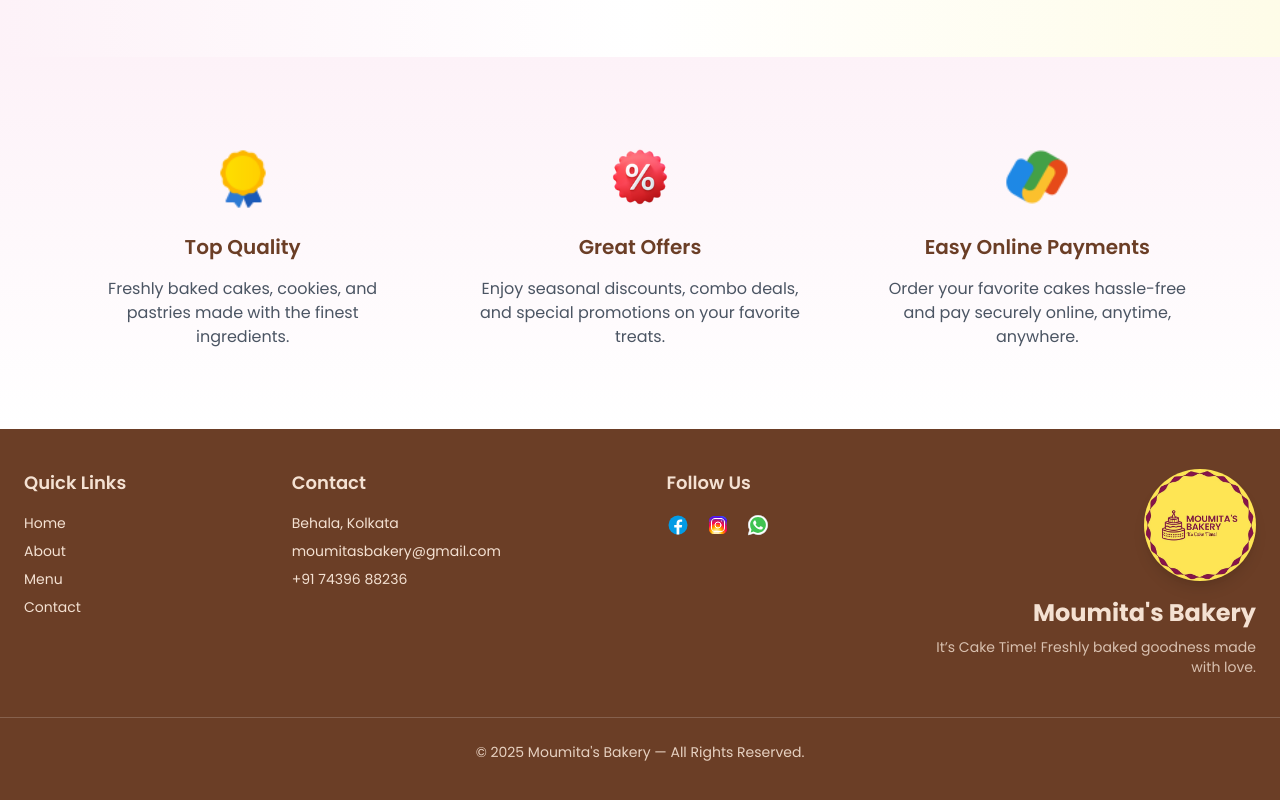
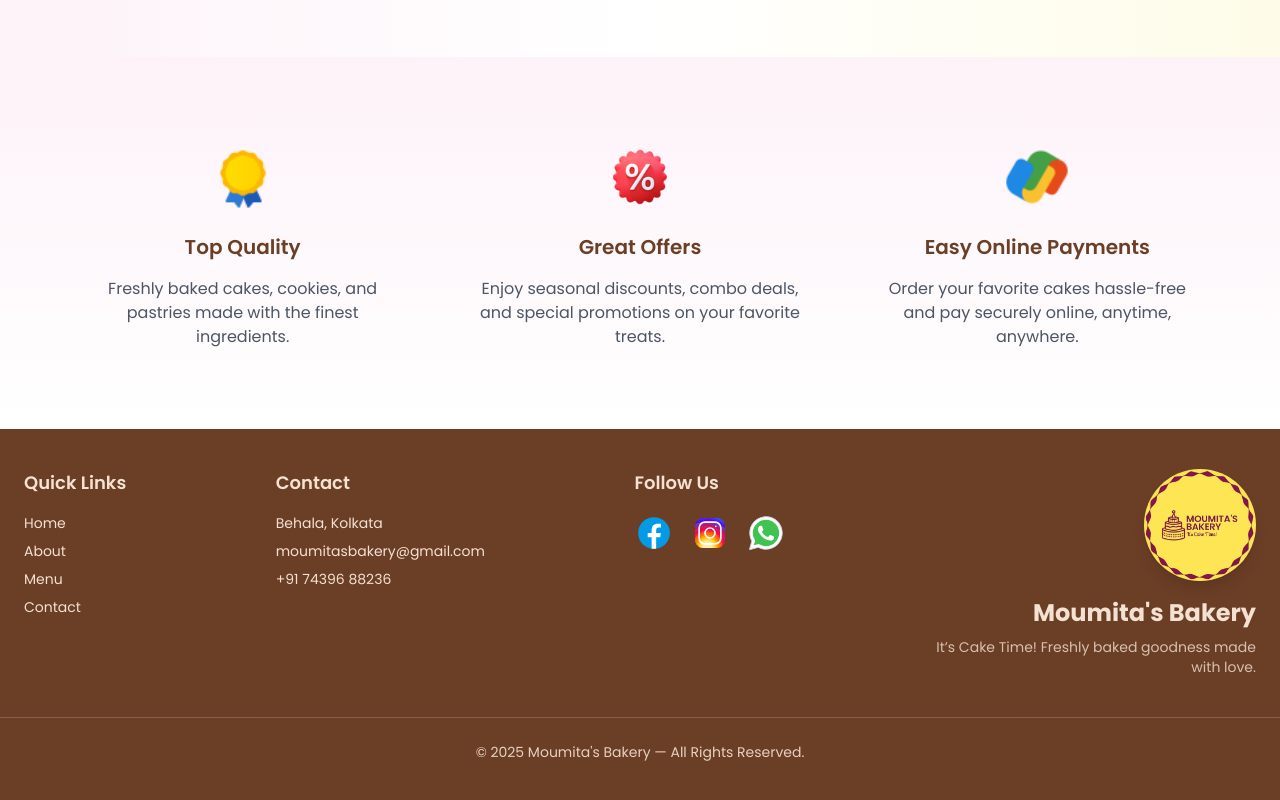
Before and after one commit to moumitabanik/moumitasbakery.github.io, a website: page index.html in a window 1280 px wide. Shown: the part 2187-2987 px from the top of the page. Drawn offline with nearby package versions, Linux system fonts and the light colour scheme; no server answers.

Commit message:
width height changed in footer

```diff
--- a/index.html
+++ b/index.html
@@ -305,13 +305,13 @@
             <h4 class="font-semibold text-lg mb-4">Follow Us</h4>
             <div class="flex gap-4 justify-center md:justify-start">
               <a href="https://www.facebook.com/MoumitasBakery" target="_blank" class="hover:scale-110 transition-transform">
-                <img src="assets/icons/facebook.svg" alt="Facebook" class="w-6 h-6">
+                <img src="assets/icons/facebook.svg" alt="Facebook" class="w-10 h-10">
               </a>
               <a href="https://www.instagram.com/bakerybymoumita" target="_blank" class="hover:scale-110 transition-transform">
-                <img src="assets/icons/instagram.svg" alt="Instagram" class="w-6 h-6">
+                <img src="assets/icons/instagram.svg" alt="Instagram" class="w-10 h-10">
               </a>
               <a href="https://wa.me/c/917439688236" target="_blank" class="hover:scale-110 transition-transform">
-                <img src="assets/icons/whatsapp.svg" alt="WhatsApp" class="w-6 h-6">
+                <img src="assets/icons/whatsapp.svg" alt="WhatsApp" class="w-10 h-10">
               </a>
             </div>
           </div>
```
Also changed, not shown: about.html (+3 -3 lines), contact.html (+4 -4 lines), menu.html (+3 -3 lines), testimonials.html (+3 -3 lines).
